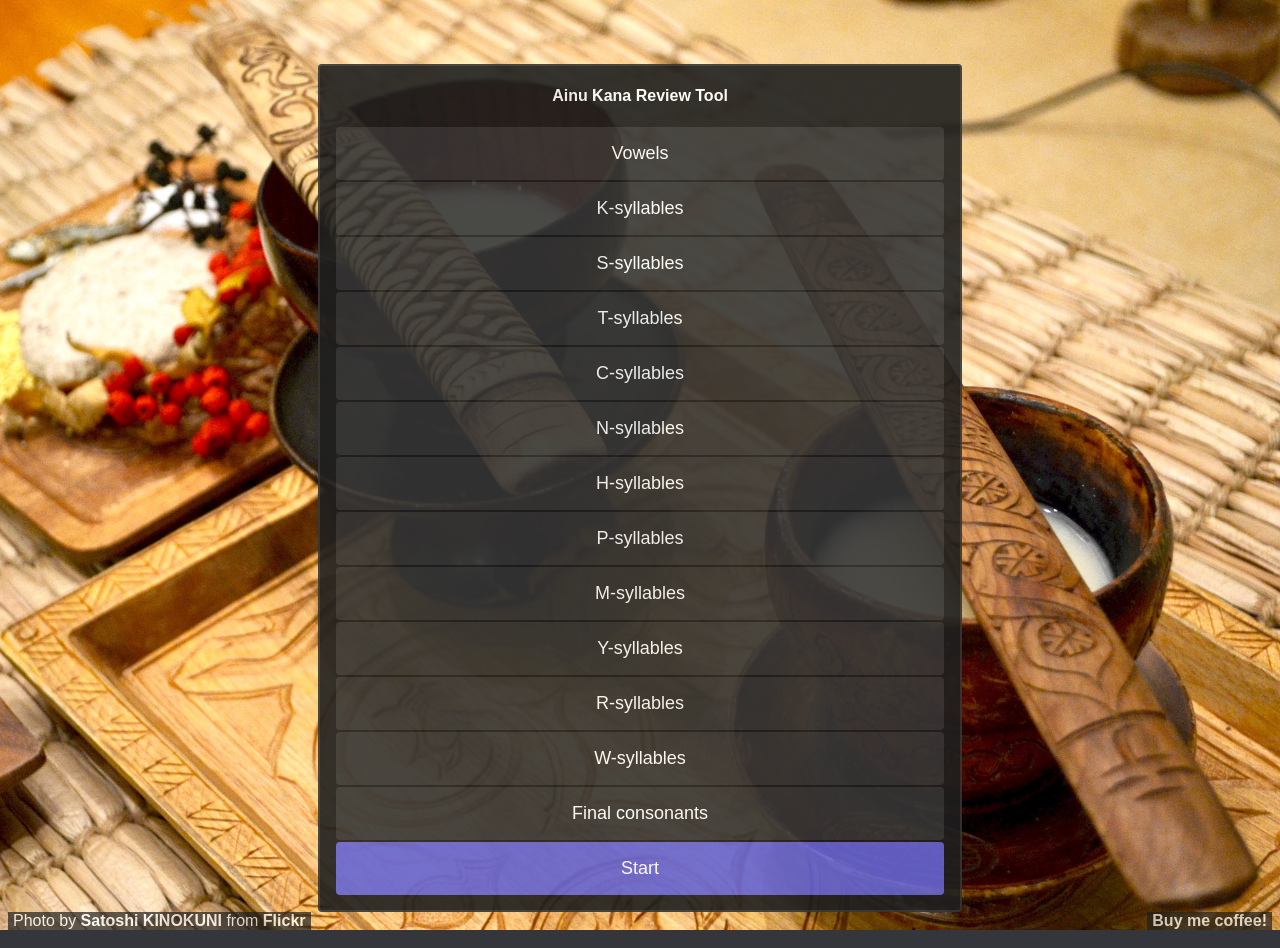
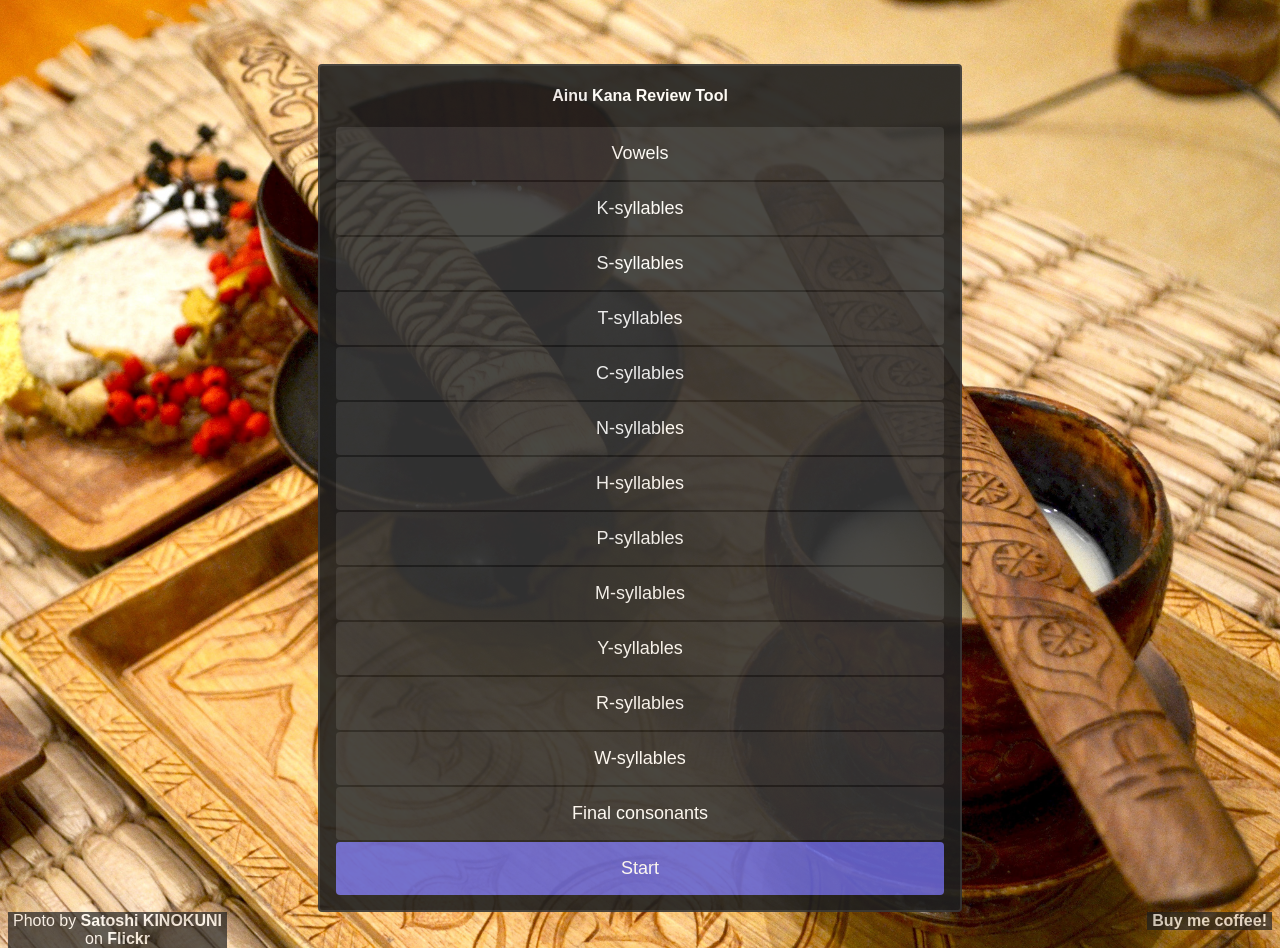
Before and after one commit to NickOveracker/meremer, a plain HTML site: page index.html in a window 1280 px wide. Drawn offline with Linux system fonts and the light colour scheme.

Commit message:
Update index.html

```diff
--- a/index.html
+++ b/index.html
@@ -33,7 +33,7 @@
             <button class="gameover" style="display:none;" id="refresh">Refresh</button>
         </div>
         <footer>
-            <span style="float:left">Photo by <a href="https://www.flickr.com/photos/nikunoki/">Satoshi KINOKUNI</a> from <a href="https://flic.kr/p/RrPUM7">Flickr</a></span>
+            <span style="float:left">Photo by <a href="https://www.flickr.com/photos/nikunoki/">Satoshi KINOKUNI</a><br />on <a href="https://flic.kr/p/RrPUM7">Flickr</a></span>
             <span style="float:right"><a href="https://paypal.me/2kk9">Buy me coffee!</a></span>
         </footer>
         <script src="main.js"></script>
```
